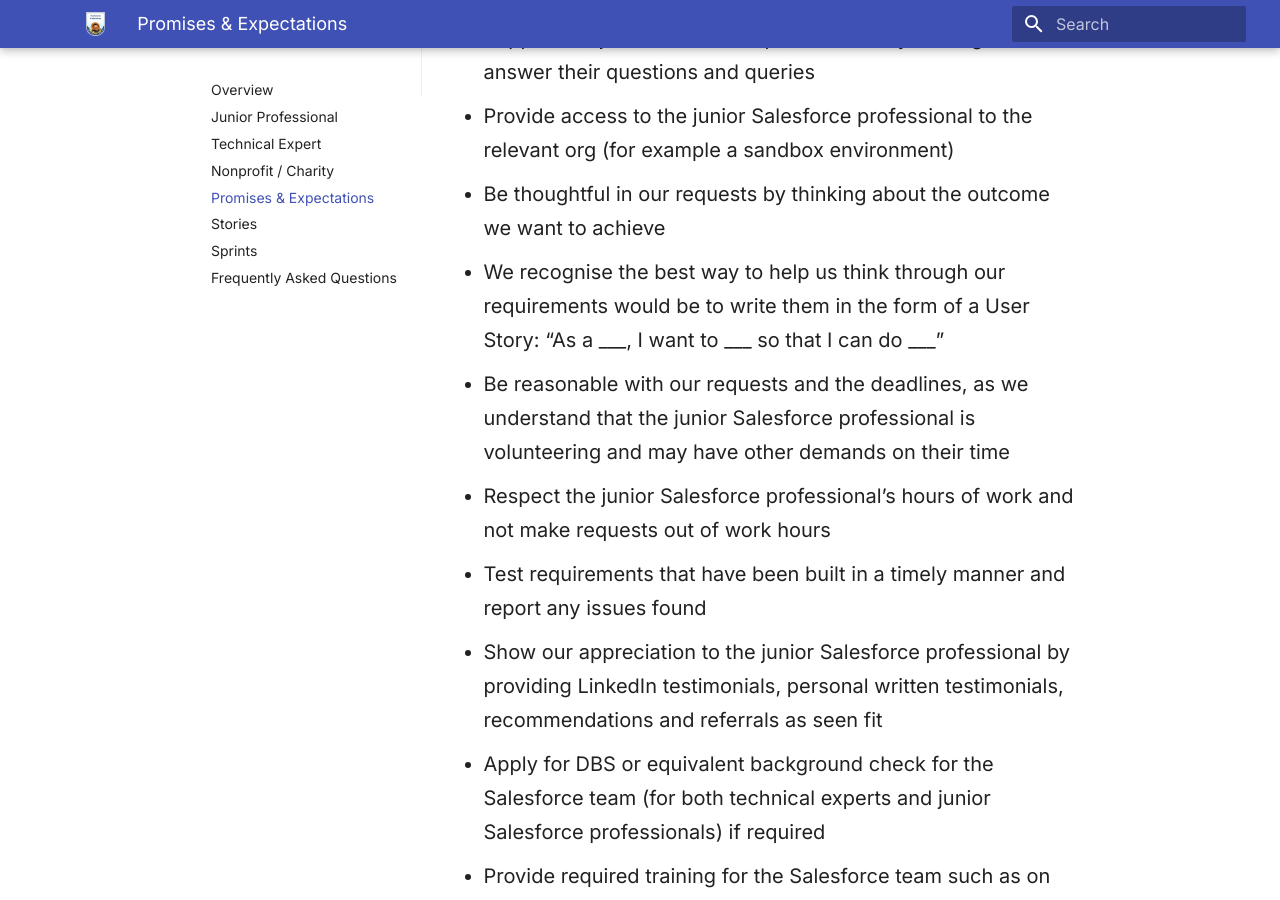
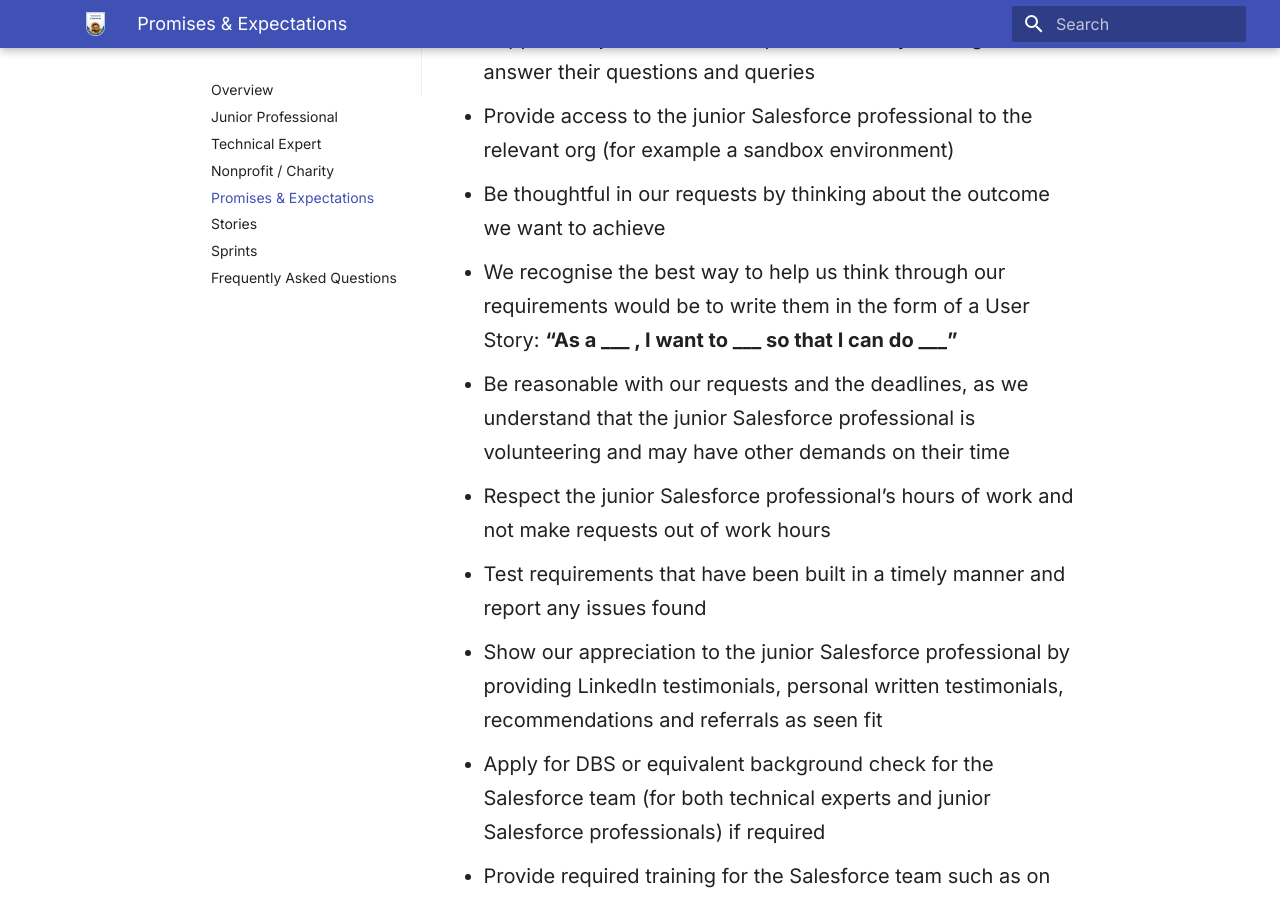
Before and after one commit to SFDO-Community-Sprints/The-Technical-Collective, an MkDocs documentation site: the page built from files/docs/promises-expectations.md, in a window 1280 px wide and 900 px high, scrolled down 2879 px. Built offline with MkDocs 1.6.1 and Material for MkDocs 9.7.7, drawn with Linux system fonts in a browser that asks for light colours.

```diff
--- a/files/docs/promises-expectations.md
+++ b/files/docs/promises-expectations.md
@@ -44,7 +44,7 @@ It is important for us to utilise our funding carefully, which means that we may
 * Support the junior Salesforce professional by making time to answer their questions and queries
 * Provide access to the junior Salesforce professional to the relevant org (for example a sandbox environment)
 * Be thoughtful in our requests by thinking about the outcome we want to achieve
-* We recognise the best way to help us think through our requirements would be to write them in the form of a User Story: “As a ___, I want to ___ so that I can do ___”
+* We recognise the best way to help us think through our requirements would be to write them in the form of a User Story: **“As a ___ , I want to ___ so that I can do ___”**
 * Be reasonable with our requests and the deadlines, as we understand that the junior Salesforce professional is volunteering and may have other demands on their time
 * Respect the junior Salesforce professional’s hours of work and not make requests out of work hours
 * Test requirements that have been built in a timely manner and report any issues found
```
